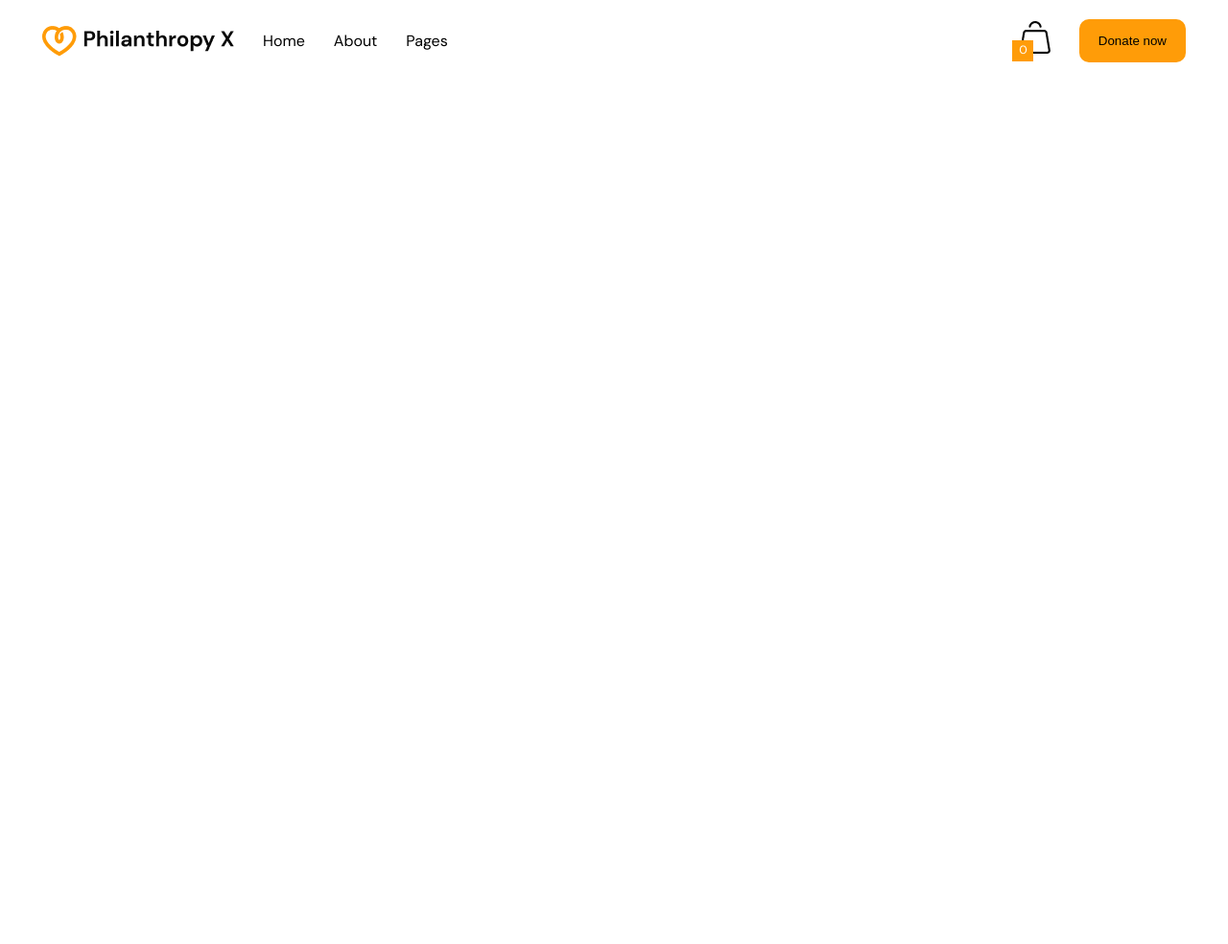
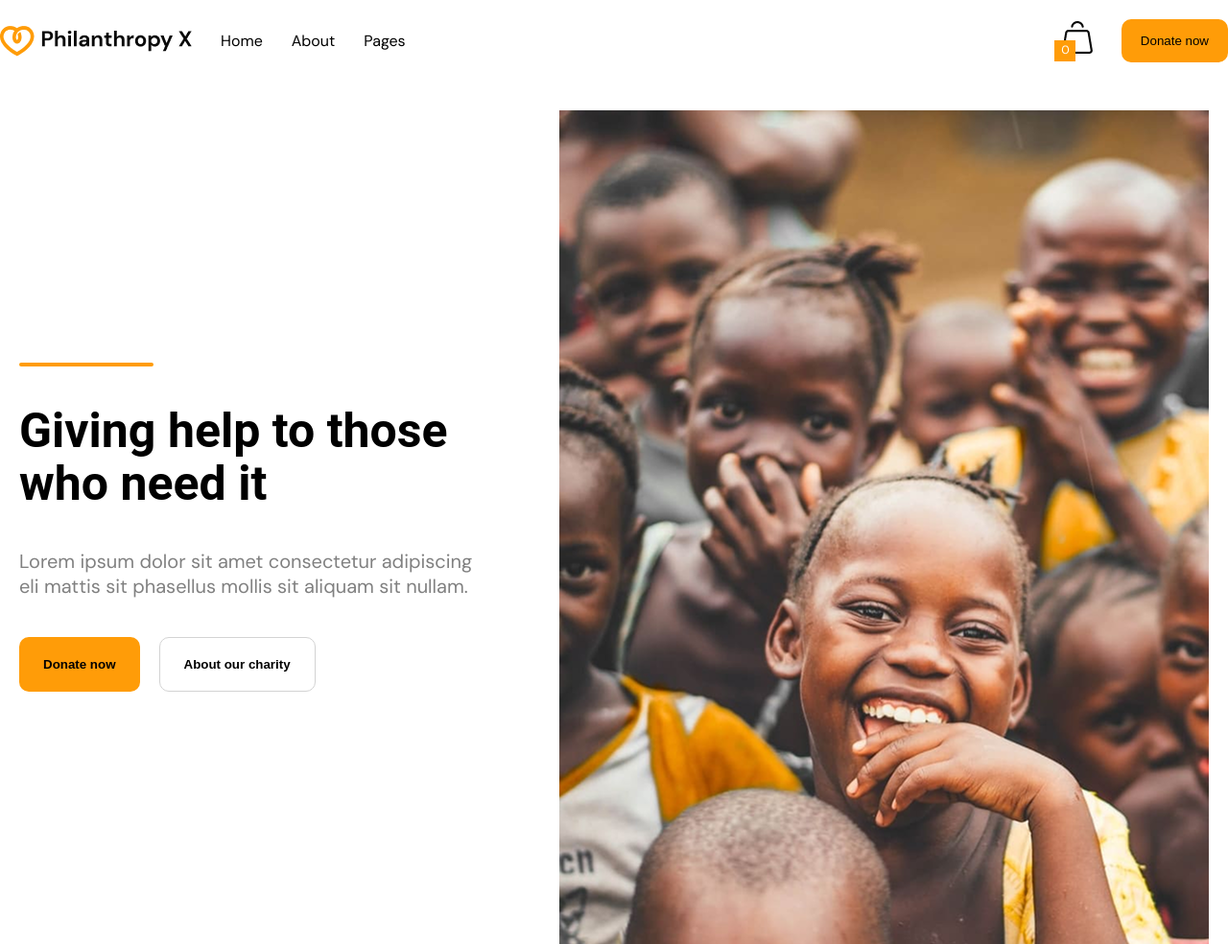
Before and after one commit to abduhakimrahmonqulzoda/exam-week3, a plain HTML site: page index.html in a window 1280 px wide. Shown: the whole page at 96% size. Before the commit the page ends 800 px from the top, so only its background shows below. Drawn offline with Linux system fonts and the light colour scheme.

Commit message:
section 1

```diff
--- a/index.html
+++ b/index.html
@@ -26,7 +26,19 @@
       </div>
     </header>
 
+    <section class="section1">
+        <div class="left_section1">
+            <p class="xat"></p>
+            <h1 class="title">Giving help to those who need it</h1>
+            <p class="desc">Lorem ipsum dolor sit amet consectetur adipiscing eli mattis sit phasellus mollis sit aliquam sit nullam.</p>
+            <div class="buttons">
 
+                <button class="btn1">Donate now</button>
+                <button class="btn2">About our charity</button>
+            </div>
+        </div>
+        <img src="./IMAGE (29).png" alt="">
+    </section>
 
   </body>
 </html>
--- a/style.css
+++ b/style.css
@@ -5,9 +5,10 @@
 header{
     font-family: "DM Sans", sans-serif;
     display: flex;
-    justify-content: space-around;
+    justify-content: space-between;
     align-items: center;
-    gap: 500px;
+   max-width: 1280px;
+    margin: auto;
     padding-top: 20px;
 
 }
@@ -27,3 +28,55 @@ header div{
 .btn_header:hover{
     background-color: lightgray;
 }
+.left_section1{
+    display: flex;
+    flex-direction: column;
+    align-items: start;
+    gap: 40px;
+    width: 40%;
+}
+.section1{
+    display: flex;
+    max-width: 1280px;
+    margin: auto;
+    align-items: center;
+    justify-content: space-between;
+    padding: 50px 20px;
+}
+.title{
+    line-height: 55px;
+    font-size: 50px;
+     font-family: "Roboto", sans-serif;
+}
+.desc{
+    color: gray;
+    font-size: 20px;
+    font-family: "DM Sans", sans-serif;
+}
+.xat{
+    width: 140px;
+    background-color: #FF9C08;
+    height: 4px;
+    border-radius: 99999px;
+}
+.buttons{
+    display: flex;
+    gap: 20px;
+}
+.btn1, .btn2{
+    padding: 20px 25px;
+    color: black;
+    background-color: #FF9C08;
+    font-weight: 600;
+    border-radius: 10px;
+    border: none;
+    cursor: pointer;
+}
+.btn1:hover, .btn2:hover{
+    background-color: lightgray;
+}
+.btn2{
+    background-color: white;
+    color: black;
+    border: 1.3px solid lightgray;
+}
```
